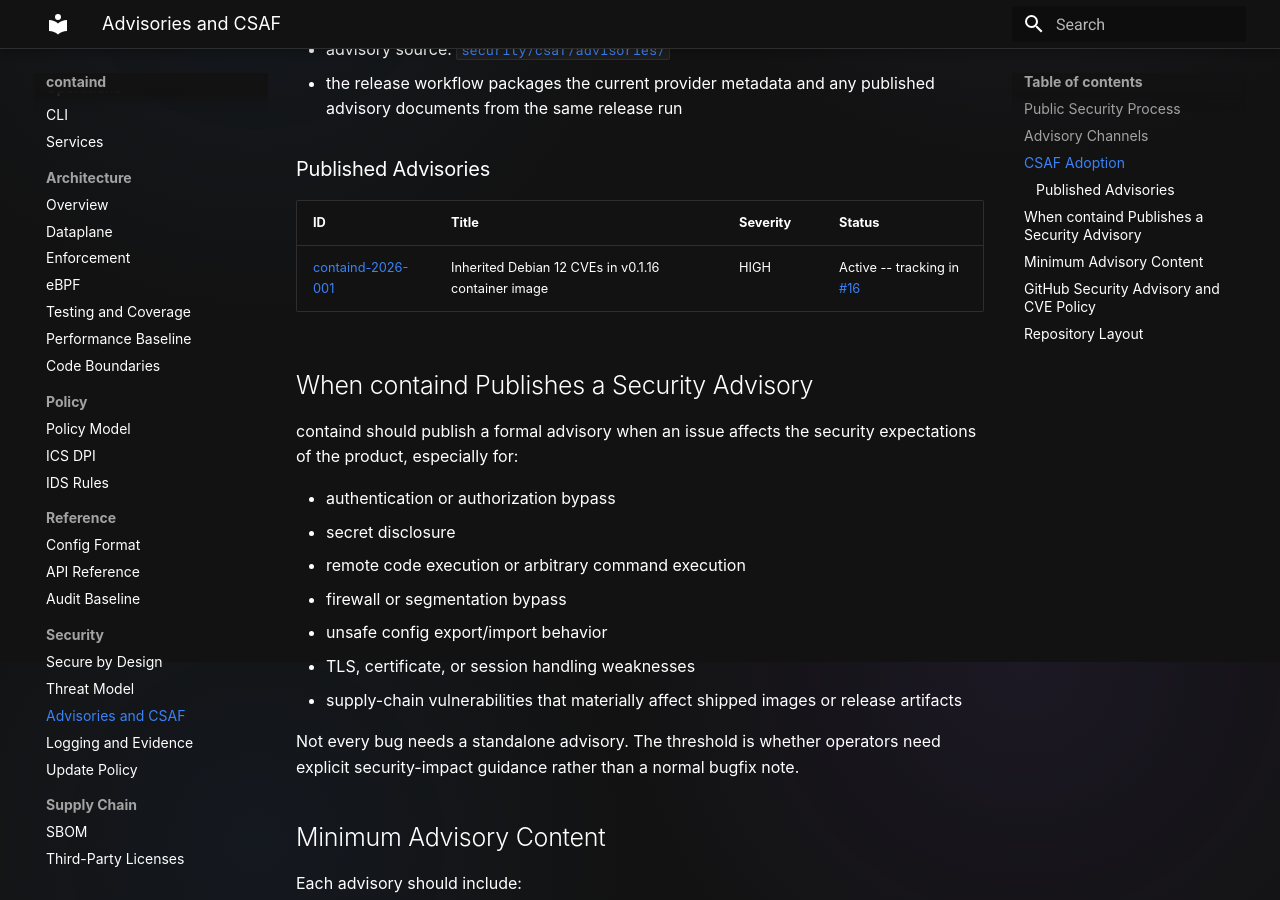
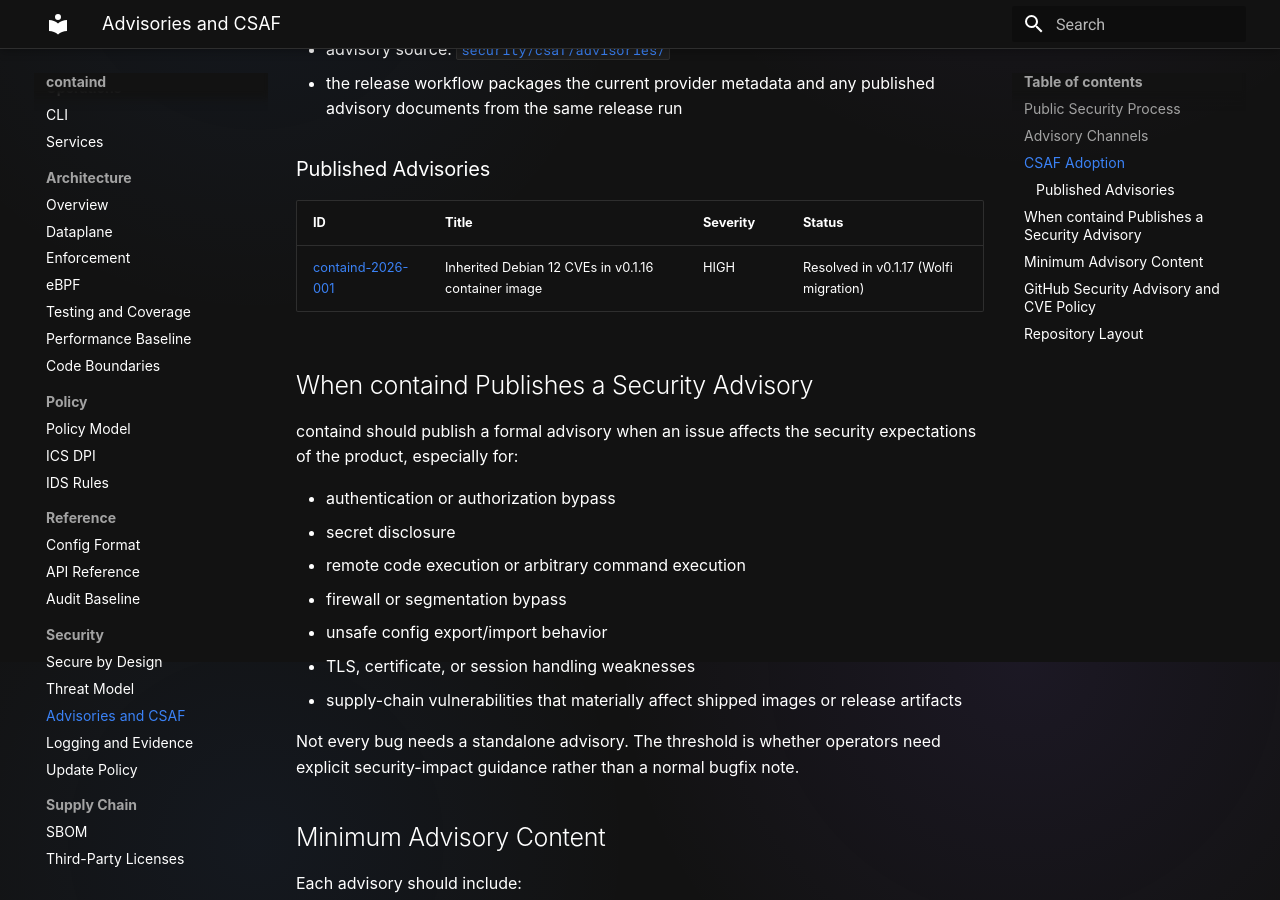
Before and after one commit to tonylturner/containd, an MkDocs documentation site: the page built from docs/mkdocs/advisories.md, in a window 1280 px wide and 900 px high, scrolled down 1138 px. Built offline with MkDocs 1.6.1 and Material for MkDocs 9.7.7, drawn with Linux system fonts in a browser that asks for light colours.

Commit message:
Migrate container base image from Debian to Wolfi
Replace debian:bookworm-slim with cgr.dev/chainguard/wolfi-base.
Wolfi is glibc-based, free, actively patched, and reduces image size
by 135MB (484MB -> 349MB) while eliminating all 39 Debian-specific
CVE suppressions from .trivyignore.

All embedded services (nginx, unbound, nftables, openvpn, clamav)
installed via Wolfi apk. Tini now from Wolfi package repository.
OpenNTPD not available in Wolfi; NTP service gracefully disables.

Resolves advisory containd-2026-001 and addresses #16.

Co-Authored-By: Claude Opus 4.6 (1M context) <noreply@anthropic.com>

```diff
--- a/docs/mkdocs/advisories.md
+++ b/docs/mkdocs/advisories.md
@@ -42,7 +42,7 @@ Current publication state:
 
 | ID | Title | Severity | Status |
 |----|-------|----------|--------|
-| [containd-2026-001](https://github.com/tonylturner/containd/blob/main/security/csaf/advisories/containd-2026-001.json) | Inherited Debian 12 CVEs in v0.1.16 container image | HIGH | Active -- tracking in [#16](https://github.com/tonylturner/containd/issues/16) |
+| [containd-2026-001](https://github.com/tonylturner/containd/blob/main/security/csaf/advisories/containd-2026-001.json) | Inherited Debian 12 CVEs in v0.1.16 container image | HIGH | Resolved in v0.1.17 (Wolfi migration) |
 
 ## When containd Publishes a Security Advisory
 
```
Also changed, not shown: CHANGELOG.md, README.md, 4 other files.
